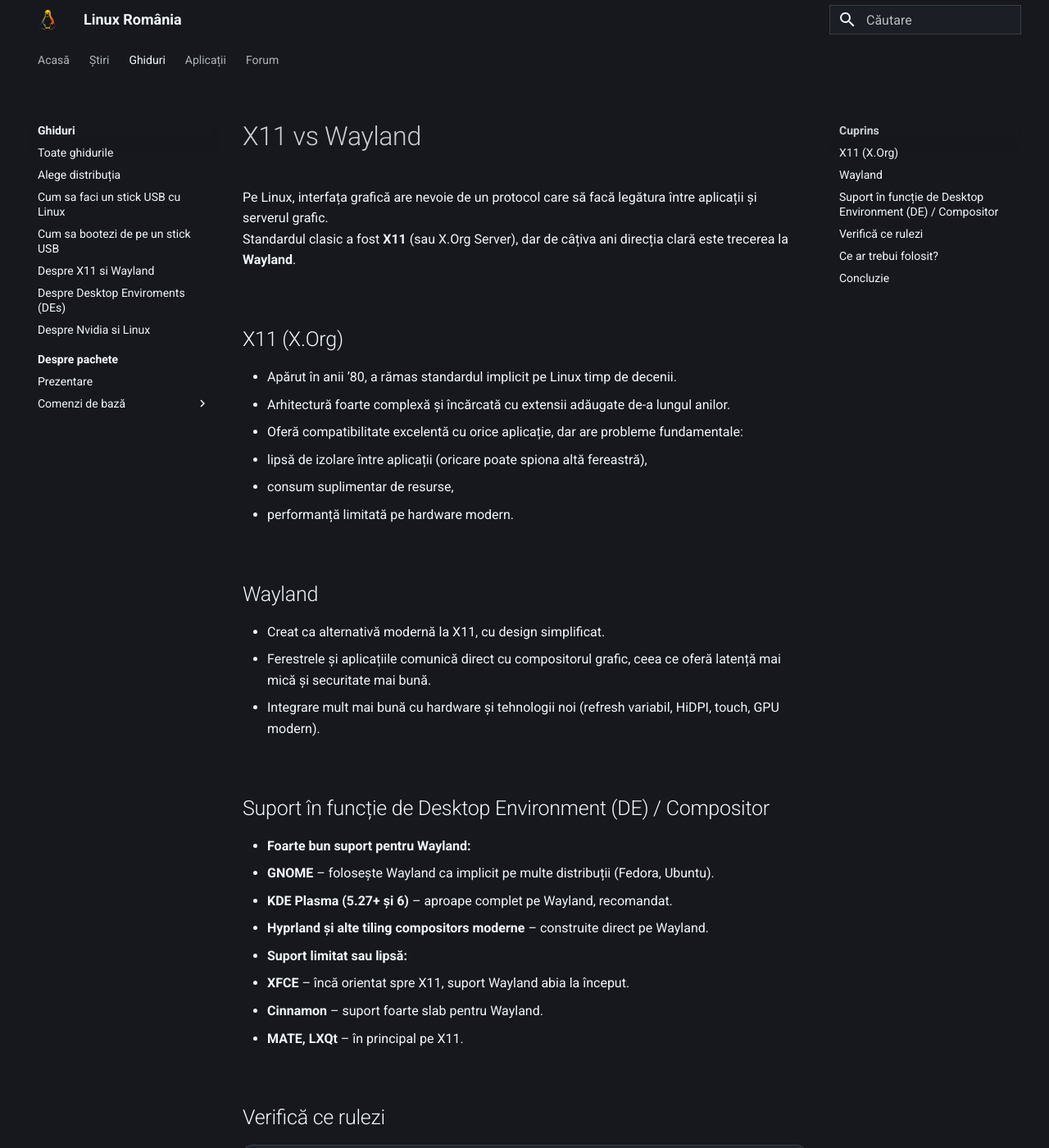
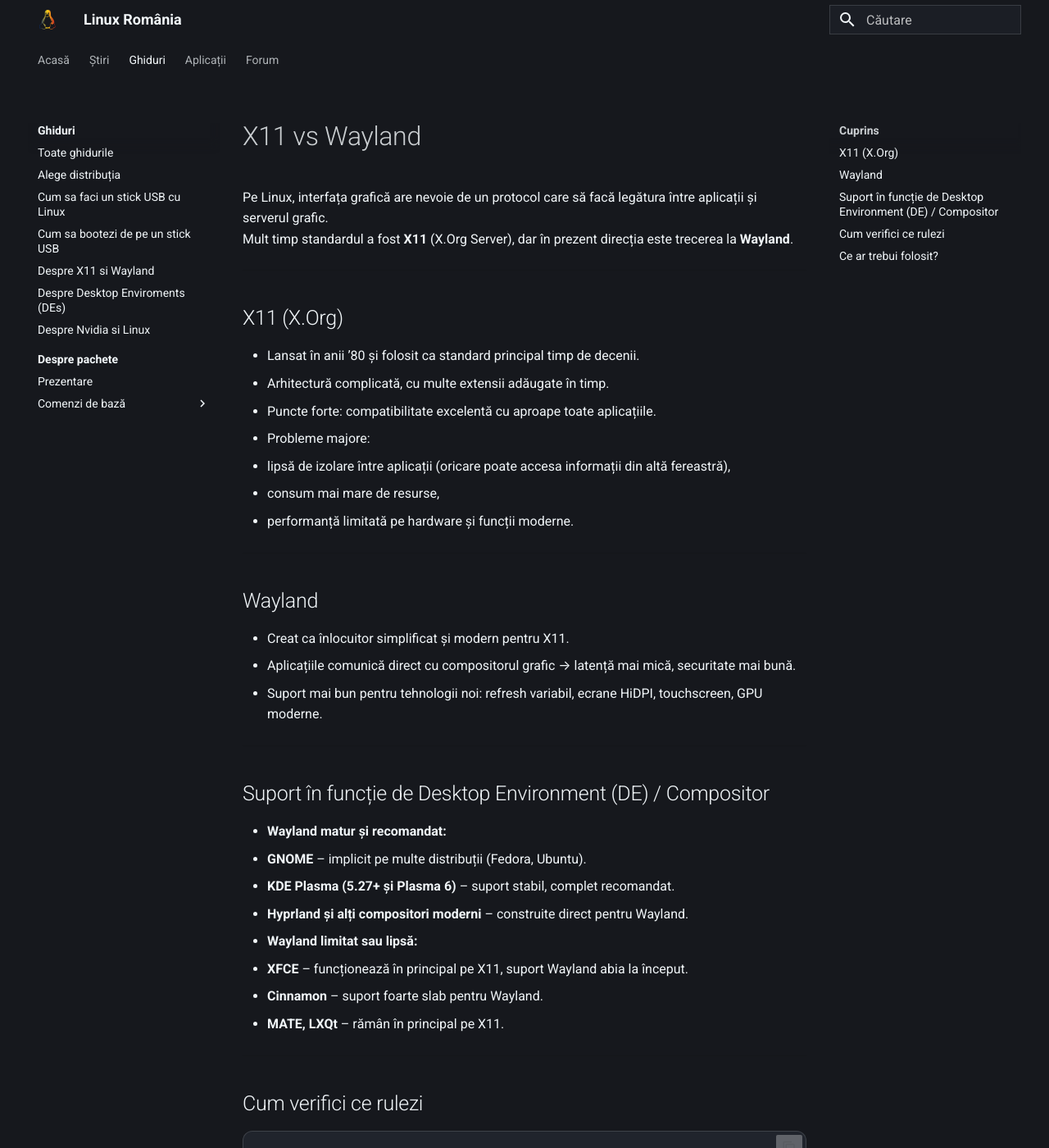
Before and after one commit to linux-romania/linuxromania-site, an MkDocs documentation site: the page built from docs/ghiduri/incepatori/x11-vs-wayland.md, in a window 1280 px wide and 1400 px high. Shown: the whole window at 82% size. Built offline with MkDocs 1.6.1 and Material for MkDocs 9.7.7, drawn with Linux system fonts in a browser that asks for light colours; some of the changed text lies outside the part shown.

Commit message:
Update x11-vs-wayland.md

````diff
--- a/docs/ghiduri/incepatori/x11-vs-wayland.md
+++ b/docs/ghiduri/incepatori/x11-vs-wayland.md
@@ -1,44 +1,45 @@
 # X11 vs Wayland
 
 Pe Linux, interfața grafică are nevoie de un protocol care să facă legătura între aplicații și serverul grafic.
-Standardul clasic a fost **X11** (sau X.Org Server), dar de câțiva ani direcția clară este trecerea la **Wayland**.
+Mult timp standardul a fost **X11** (X.Org Server), dar în prezent direcția este trecerea la **Wayland**.
 
 ---
 
 ## X11 (X.Org)
 
-- Apărut în anii ’80, a rămas standardul implicit pe Linux timp de decenii.
-- Arhitectură foarte complexă și încărcată cu extensii adăugate de-a lungul anilor.
-- Oferă compatibilitate excelentă cu orice aplicație, dar are probleme fundamentale:
-  - lipsă de izolare între aplicații (oricare poate spiona altă fereastră),
-  - consum suplimentar de resurse,
-  - performanță limitată pe hardware modern.
+- Lansat în anii ’80 și folosit ca standard principal timp de decenii.
+- Arhitectură complicată, cu multe extensii adăugate în timp.
+- Puncte forte: compatibilitate excelentă cu aproape toate aplicațiile.
+- Probleme majore:
+  - lipsă de izolare între aplicații (oricare poate accesa informații din altă fereastră),
+  - consum mai mare de resurse,
+  - performanță limitată pe hardware și funcții moderne.
 
 ---
 
 ## Wayland
 
-- Creat ca alternativă modernă la X11, cu design simplificat.
-- Ferestrele și aplicațiile comunică direct cu compositorul grafic, ceea ce oferă latență mai mică și securitate mai bună.
-- Integrare mult mai bună cu hardware și tehnologii noi (refresh variabil, HiDPI, touch, GPU modern).
+- Creat ca înlocuitor simplificat și modern pentru X11.
+- Aplicațiile comunică direct cu compositorul grafic → latență mai mică, securitate mai bună.
+- Suport mai bun pentru tehnologii noi: refresh variabil, ecrane HiDPI, touchscreen, GPU moderne.
 
 ---
 
 ## Suport în funcție de Desktop Environment (DE) / Compositor
 
-- **Foarte bun suport pentru Wayland:**
-  - **GNOME** – folosește Wayland ca implicit pe multe distribuții (Fedora, Ubuntu).
-  - **KDE Plasma (5.27+ și 6)** – aproape complet pe Wayland, recomandat.
-  - **Hyprland și alte tiling compositors moderne** – construite direct pe Wayland.
+- **Wayland matur și recomandat:**
+  - **GNOME** – implicit pe multe distribuții (Fedora, Ubuntu).
+  - **KDE Plasma (5.27+ și Plasma 6)** – suport stabil, complet recomandat.
+  - **Hyprland și alți compositori moderni** – construite direct pentru Wayland.
 
-- **Suport limitat sau lipsă:**
-  - **XFCE** – încă orientat spre X11, suport Wayland abia la început.
+- **Wayland limitat sau lipsă:**
+  - **XFCE** – funcționează în principal pe X11, suport Wayland abia la început.
   - **Cinnamon** – suport foarte slab pentru Wayland.
-  - **MATE, LXQt** – în principal pe X11.
+  - **MATE, LXQt** – rămân în principal pe X11.
 
 ---
 
-## Verifică ce rulezi
+## Cum verifici ce rulezi
 
 ```bash
 echo $XDG_SESSION_TYPE
@@ -49,12 +50,6 @@
 
 ## Ce ar trebui folosit?
 
-**Wayland** este direcția clară și ar trebui folosit ori de câte ori există suport în DE-ul sau compositorul tău.
-Deși X11 rămâne disponibil pentru compatibilitate, viitorul dezvoltării pe Linux se concentrează pe Wayland, iar suportul aplicațiilor devine din ce în ce mai bun.
-
----
-
-## Concluzie
-
-  - **X11**: încă util pentru aplicații vechi și DE-uri fără suport Wayland, dar depășit.
-  - **Wayland**: standardul actual și viitor, mai sigur și mai performant.
+- Dacă DE-ul tău are suport bun pentru Wayland, folosește-l.
+- X11 rămâne util pentru aplicații vechi și pentru medii fără suport Wayland, dar este depășit.
+- Wayland este standardul actual și viitor, mai sigur și mai performant.
````
